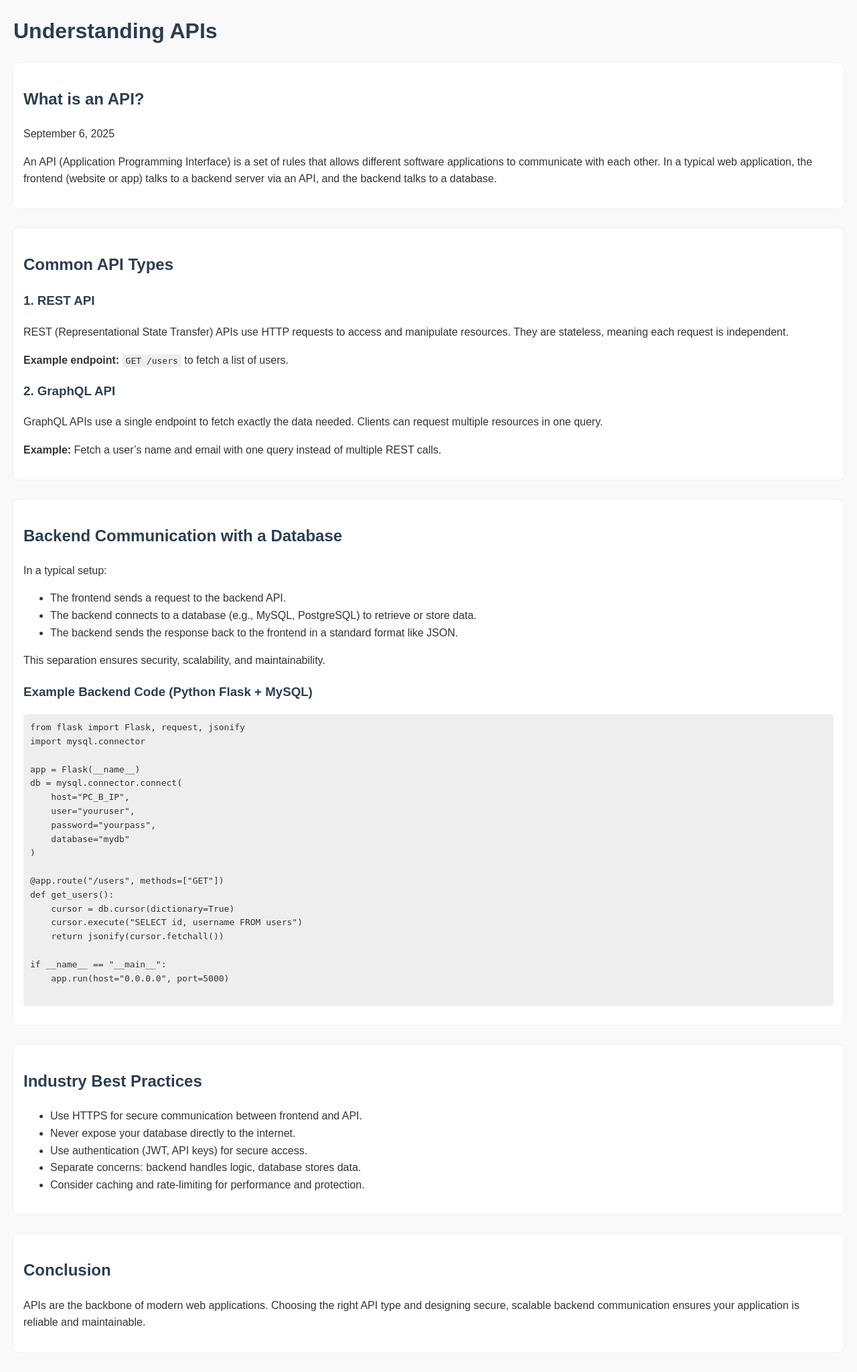
After one commit to NatheSpinoft/into-the-intricate, a PHP site: page /blogs/Blog-best-api-for-backend.html in a window 1280 px wide. The commit adds this page. Shown: the whole page at 67% size. Run offline with PHP 8.4, Linux system fonts and the light colour scheme.

Commit message:
cache and api

```diff
--- /dev/null
+++ b/HTML/Project undefined/blogs/Blog-best-api-for-backend.html
@@ -0,0 +1,91 @@
+<!DOCTYPE html>
+<html lang="en">
+<head>
+    <meta charset="UTF-8">
+    <meta name="viewport" content="width=device-width, initial-scale=1.0">
+    <title>Understanding APIs</title>
+    <link rel="stylesheet" href="./blog.css">
+</head>
+<body>
+    <h1>Understanding APIs</h1>
+
+    <section>
+        <h2>What is an API?</h2>
+            <time datetime="2025-09-06">September 6, 2025</time>
+        <p>
+            An API (Application Programming Interface) is a set of rules that allows different software applications to communicate with each other.
+            In a typical web application, the frontend (website or app) talks to a backend server via an API, and the backend talks to a database.
+        </p>
+    </section>
+
+    <section>
+        <h2>Common API Types</h2>
+        <h3>1. REST API</h3>
+        <p>
+            REST (Representational State Transfer) APIs use HTTP requests to access and manipulate resources.
+            They are stateless, meaning each request is independent.
+        </p>
+        <p><strong>Example endpoint:</strong> <code>GET /users</code> to fetch a list of users.</p>
+
+        <h3>2. GraphQL API</h3>
+        <p>
+            GraphQL APIs use a single endpoint to fetch exactly the data needed. Clients can request multiple resources in one query.
+        </p>
+        <p><strong>Example:</strong> Fetch a user’s name and email with one query instead of multiple REST calls.</p>
+    </section>
+
+    <section>
+        <h2>Backend Communication with a Database</h2>
+        <p>
+            In a typical setup:
+        </p>
+        <ul>
+            <li>The frontend sends a request to the backend API.</li>
+            <li>The backend connects to a database (e.g., MySQL, PostgreSQL) to retrieve or store data.</li>
+            <li>The backend sends the response back to the frontend in a standard format like JSON.</li>
+        </ul>
+        <p>This separation ensures security, scalability, and maintainability.</p>
+
+        <h3>Example Backend Code (Python Flask + MySQL)</h3>
+        <pre>
+from flask import Flask, request, jsonify
+import mysql.connector
+
+app = Flask(__name__)
+db = mysql.connector.connect(
+    host="PC_B_IP",
+    user="youruser",
+    password="yourpass",
+    database="mydb"
+)
+
+@app.route("/users", methods=["GET"])
+def get_users():
+    cursor = db.cursor(dictionary=True)
+    cursor.execute("SELECT id, username FROM users")
+    return jsonify(cursor.fetchall())
+
+if __name__ == "__main__":
+    app.run(host="0.0.0.0", port=5000)
+        </pre>
+    </section>
+
+    <section>
+        <h2>Industry Best Practices</h2>
+        <ul>
+            <li>Use HTTPS for secure communication between frontend and API.</li>
+            <li>Never expose your database directly to the internet.</li>
+            <li>Use authentication (JWT, API keys) for secure access.</li>
+            <li>Separate concerns: backend handles logic, database stores data.</li>
+            <li>Consider caching and rate-limiting for performance and protection.</li>
+        </ul>
+    </section>
+
+    <section>
+        <h2>Conclusion</h2>
+        <p>
+            APIs are the backbone of modern web applications. Choosing the right API type and designing secure, scalable backend communication ensures your application is reliable and maintainable.
+        </p>
+    </section>
+</body>
+</html>
--- a/HTML/Project undefined/blogs/blog-vm-docker.html
+++ b/HTML/Project undefined/blogs/blog-vm-docker.html
@@ -4,7 +4,7 @@
   <meta charset="UTF-8">
   <meta name="viewport" content="width=device-width, initial-scale=1.0">
   <title>Virtual Machines vs Docker</title>
-  <link rel="stylesheet" href="./blog.css">
+  <link rel="stylesheet" href="blog.css">
 </head>
 <body>
   <h1>Virtual Machines vs Docker</h1>
--- a/HTML/Project undefined/blogs/blog.css
+++ b/HTML/Project undefined/blogs/blog.css
@@ -43,3 +43,33 @@
 article {
     max-width: 100%;   /* prevent article from overflowing horizontally */
 }
+
+        body {
+            font-family: Arial, sans-serif;
+            line-height: 1.6;
+            margin: 20px;
+            background-color: #f9f9f9;
+            color: #333;
+        }
+        h1, h2, h3 {
+            color: #2c3e50;
+        }
+        code {
+            background-color: #eee;
+            padding: 2px 5px;
+            border-radius: 3px;
+            font-family: monospace;
+        }
+        pre {
+            background-color: #eee;
+            padding: 10px;
+            border-radius: 5px;
+            overflow-x: auto;
+        }
+        section {
+            margin-bottom: 30px;
+            padding: 15px;
+            background-color: #fff;
+            border-radius: 8px;
+            box-shadow: 0 0 5px rgba(0,0,0,0.05);
+        }
--- a/HTML/Project undefined/index.html
+++ b/HTML/Project undefined/index.html
@@ -56,6 +56,7 @@
         <ul>
             <li><a href="blogs/blog-be-bored.html" target="blogFrame">The Value of Boredom</a></li>
             <li><a href="blogs/blog-vm-docker.html" target="blogFrame">Virtual Machines vs Docker</a></li>
+            <li><a href="blogs/Blog-best-api-for-backend.html" target="blogFrame">Understanding API Types and Backend Communication</a></li>
             <!-- Add more blog links here -->
         </ul>
         </div>
```
